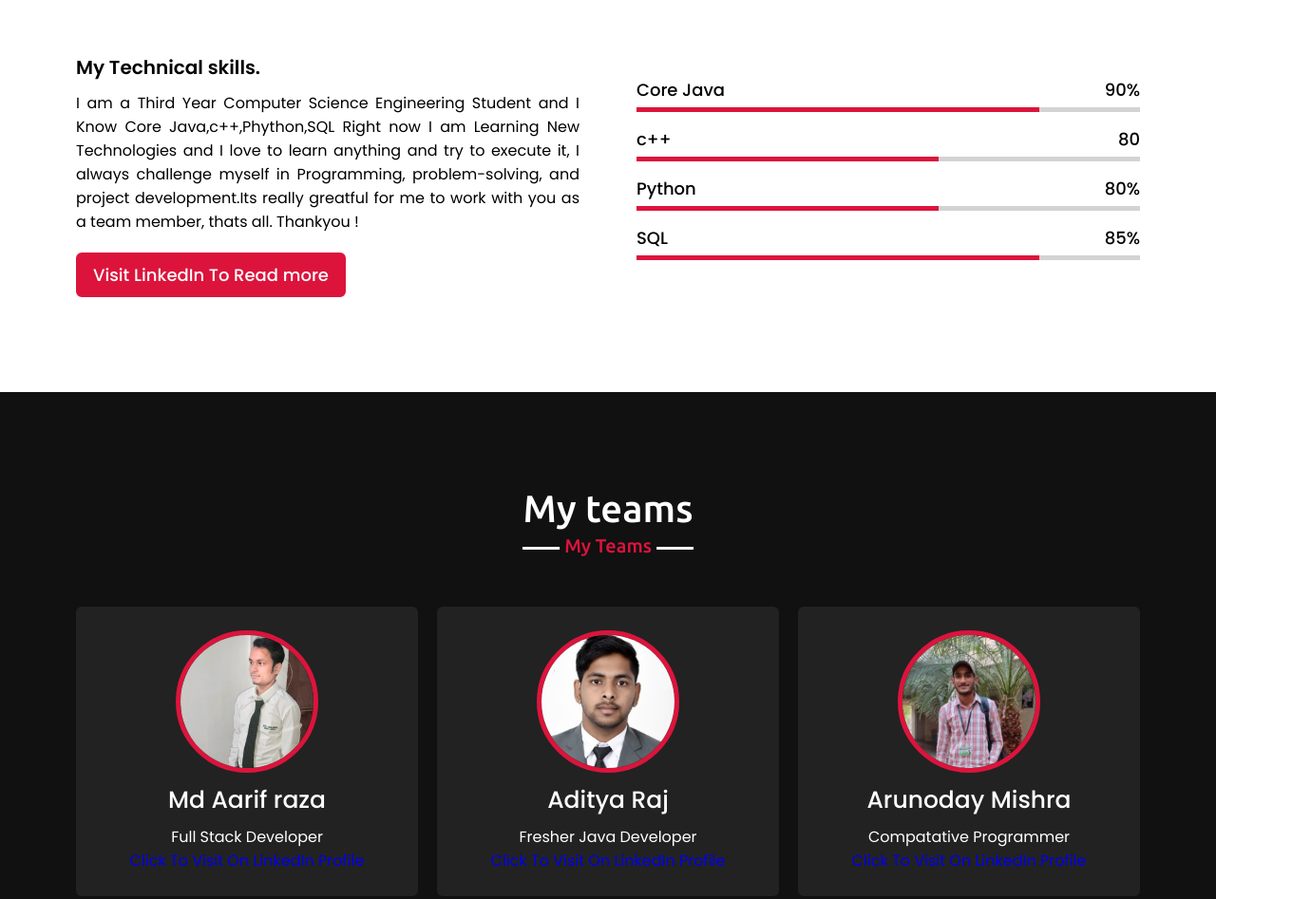
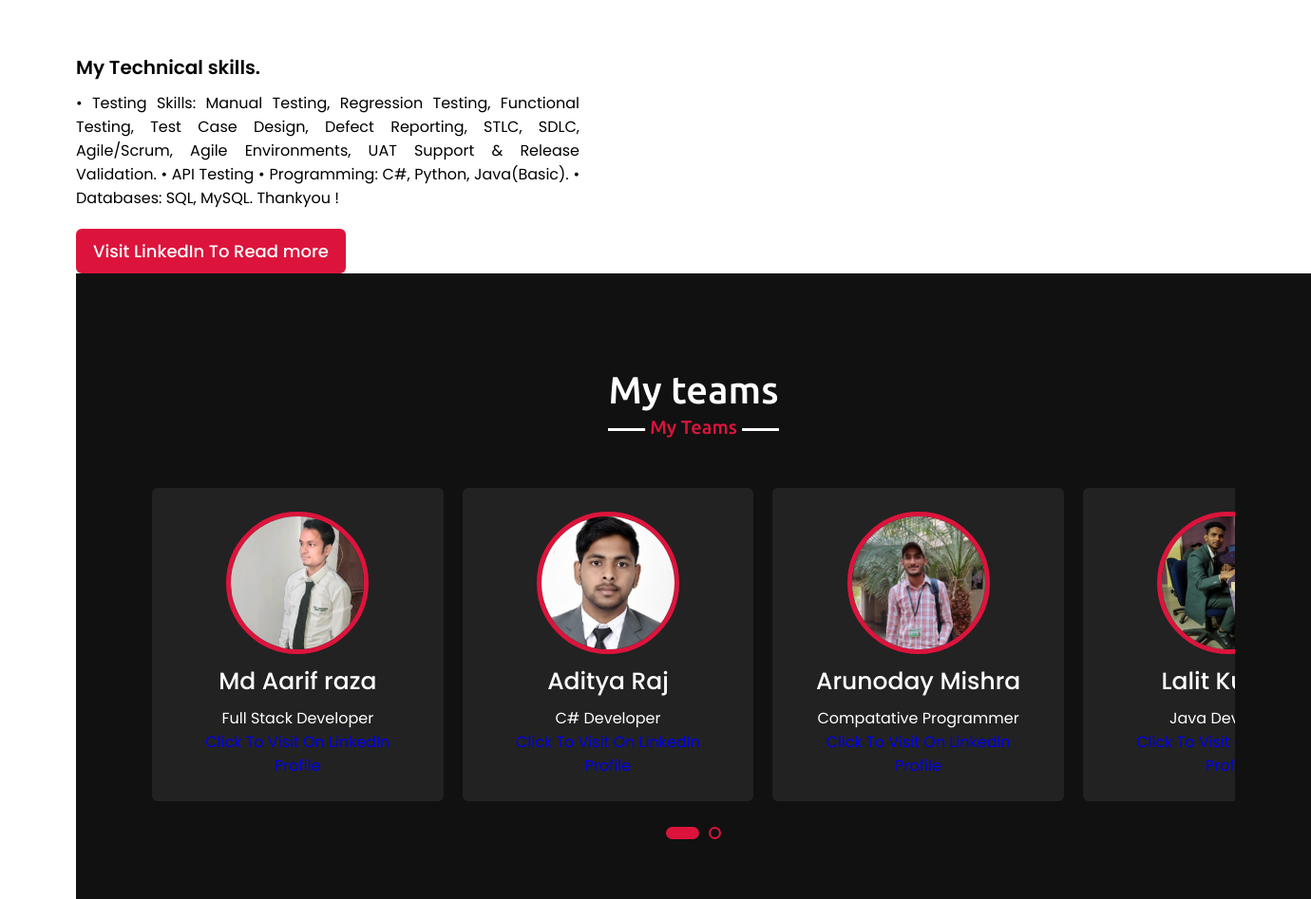
Before and after one commit to Aniketcse2024/My_Portfolio, a plain HTML site: page index.html in a window 1280 px wide. Shown: the part 2263-3210 px from the top of the page at 95% size, 1380 px wide, since content can reach past the window. Drawn offline with nearby package versions, Linux system fonts and the light colour scheme.

Commit message:
Update index.html

```diff
--- a/index.html
+++ b/index.html
@@ -75,7 +75,7 @@ Focused on delivering high-quality software by identifying defects early and imp
                 <div class="card">
                     <div class="box">
                         <i class="fas fa-code"></i>
-                        <div class="text">Payment_Gateway_Integration</div>
+                        <div class="text">Payment_Gateway</div>
                         <p>I have create Payment_Gateway_Integration using html,css,Js </p>
                     </div>
                 </div>
@@ -107,10 +107,15 @@ Focused on delivering high-quality software by identifying defects early and imp
             <div class="skills-content">
                 <div class="column left">
                     <div class="text">My Technical skills.</div>
-                    <p>I am a Third Year Computer Science Engineering Student and I Know Core Java,c++,Phython,SQL Right now I am Learning New Technologies and I love to learn anything and try to execute it, I always challenge myself in Programming, problem-solving, and project development.Its really greatful for me to work with you as a team member, thats all. Thankyou !</p>
+                    <p>• Testing Skills: Manual Testing, Regression Testing, Functional Testing, Test Case Design, Defect Reporting, STLC, SDLC,
+Agile/Scrum, Agile Environments, UAT Support & Release Validation.
+• API Testing
+• Programming: C#, Python, Java(Basic).
+• Databases: SQL, MySQL.
+ Thankyou !</p>
                     <a href="www.linkedin.com/in/aniket-040067232">Visit LinkedIn To Read more</a>
                 </div>
-                <div class="column right">
+           <!--    /* <div class="column right">
                     <div class="bars">
                         <div class="info">
                             <span>Core Java</span>
@@ -143,7 +148,7 @@ Focused on delivering high-quality software by identifying defects early and imp
                 </div>
             </div>
         </div>
-    </section>
+    </section>  -->
 
     <!-- teams section start -->
     <section class="teams" id="teams">
@@ -162,7 +167,7 @@ Focused on delivering high-quality software by identifying defects early and imp
                     <div class="box">
                         <img src=" images/adii.jpg.jpg  " alt="">
                         <div class="text">Aditya Raj</div>
-                        <p>Fresher Java Developer</p>
+                        <p>C# Developer</p>
                         <a href="https://www.linkedin.com/in/aditya-raj-2a2895258/">Click To Visit On LinkedIn Profile</a>
                     </div>
                 </div>
@@ -178,7 +183,7 @@ Focused on delivering high-quality software by identifying defects early and imp
                     <div class="box">
                         <img src=" images/lalit.jpg.jpg" alt="">
                         <div class="text">Lalit Kumar</div>
-                        <p>Fresher Java Developer</p>
+                        <p>Java Developer</p>
                         <a href="https://www.linkedin.com/in/lalit-kumar-b94980198/">Click To Visit On LinkedIn Profile</a>
                     </div>
                 </div>
@@ -227,7 +232,7 @@ Focused on delivering high-quality software by identifying defects early and imp
                             <i class="fas fa-map-marker-alt"></i>
                             <div class="info">
                                 <div class="head">Address</div>
-                                <div class="sub-title">HIG-7A Vidhyanagar Hosangabad Road, Bhopal</div>
+                                <div class="sub-title">HSR, Bangalore</div>
                             </div>
                         </div>
 	      <div class="row">
@@ -241,7 +246,7 @@ Focused on delivering high-quality software by identifying defects early and imp
                             <i class="fas fa-envelope"></i>
                             <div class="info">
                                 <div class="head">Email</div>
-                                <div class="sub-title">aniket.ydv013@gmail.com</div>
+                                <div class="sub-title">aniketprakash321@gmail.com</div>
                             </div>
                         </div>
 
```
